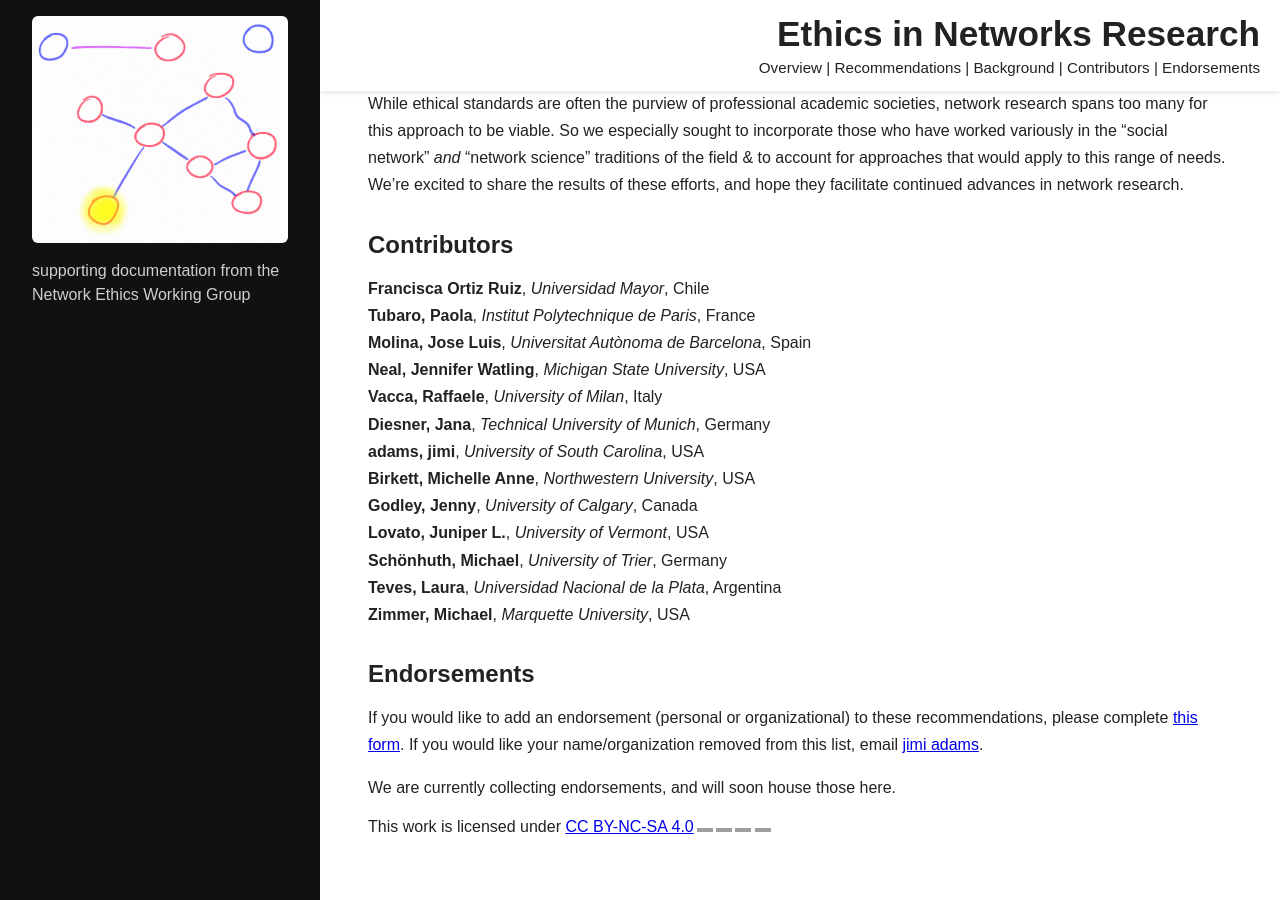
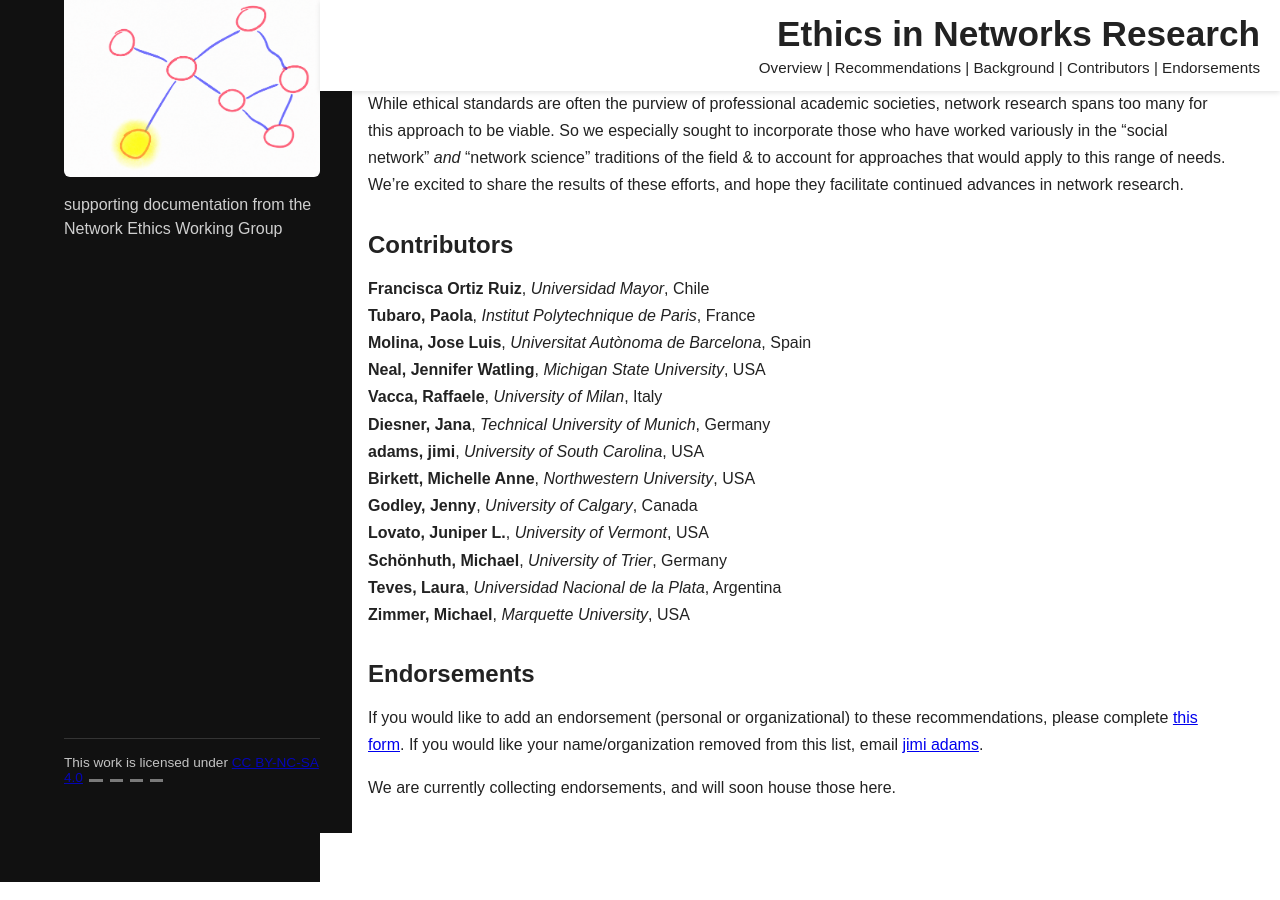
Before and after one commit to Network-Ethics/network-ethics.github.io, a Jekyll site: the page built from index.md, in a window 1280 px wide and 900 px high, scrolled down 1065 px. Built offline with Jekyll 4.4.1, drawn with Linux system fonts in a browser that asks for light colours; grey boxes are pictures that could not be loaded.

Commit message:
moving the footer to the right place

```diff
--- a/_layouts/default.html
+++ b/_layouts/default.html
@@ -18,6 +18,26 @@
           <p class="tagline">
             {{ page.sidebar_description | default: site.sidebar_description | default: site.description }}
           </p>
+          <aside id="sidebar">
+  <div class="inner">
+    {% if page.sidebar_image %}
+      <img class="avatar" src="{{ page.sidebar_image | relative_url }}" alt="">
+    {% endif %}
+
+    <p class="tagline">
+      {{ page.sidebar_description | default: site.sidebar_description | default: site.description }}
+    </p>
+
+    <div class="sidebar-footer">
+      This work is licensed under
+      <a href="https://creativecommons.org/licenses/by-nc-sa/4.0/">CC BY-NC-SA 4.0</a>
+      <img src="https://mirrors.creativecommons.org/presskit/icons/cc.svg" alt="" style="max-width: 1em; max-height:1em; margin-left: .2em;">
+      <img src="https://mirrors.creativecommons.org/presskit/icons/by.svg" alt="" style="max-width: 1em; max-height:1em; margin-left: .2em;">
+      <img src="https://mirrors.creativecommons.org/presskit/icons/nc.svg" alt="" style="max-width: 1em; max-height:1em; margin-left: .2em;">
+      <img src="https://mirrors.creativecommons.org/presskit/icons/sa.svg" alt="" style="max-width: 1em; max-height:1em; margin-left: .2em;">
+    </div>
+  </div>
+</aside>
         </div>
       </aside>
 
--- a/index.md
+++ b/index.md
@@ -74,7 +74,3 @@ We therefore assembled a team that included a range of perspectives (e.g., metho
 If you would like to add an endorsement (personal or organizational) to these recommendations, please complete [this form](https://forms.gle/f8mExDiTuVgRhpkf6). If you would like your name/organization removed from this list, email [jimi adams](mailto:jimi.adams@sc.edu).
 
 We are currently collecting endorsements, and will soon house those here.
-
-<div class="sidebar-footer">
-  This work is licensed under <a href="https://creativecommons.org/licenses/by-nc-sa/4.0/">CC BY-NC-SA 4.0</a><img src="https://mirrors.creativecommons.org/presskit/icons/cc.svg" alt="" style="max-width: 1em;max-height:1em;margin-left: .2em;"><img src="https://mirrors.creativecommons.org/presskit/icons/by.svg" alt="" style="max-width: 1em;max-height:1em;margin-left: .2em;"><img src="https://mirrors.creativecommons.org/presskit/icons/nc.svg" alt="" style="max-width: 1em;max-height:1em;margin-left: .2em;"><img src="https://mirrors.creativecommons.org/presskit/icons/sa.svg" alt="" style="max-width: 1em;max-height:1em;margin-left: .2em;">
-</div>
```
